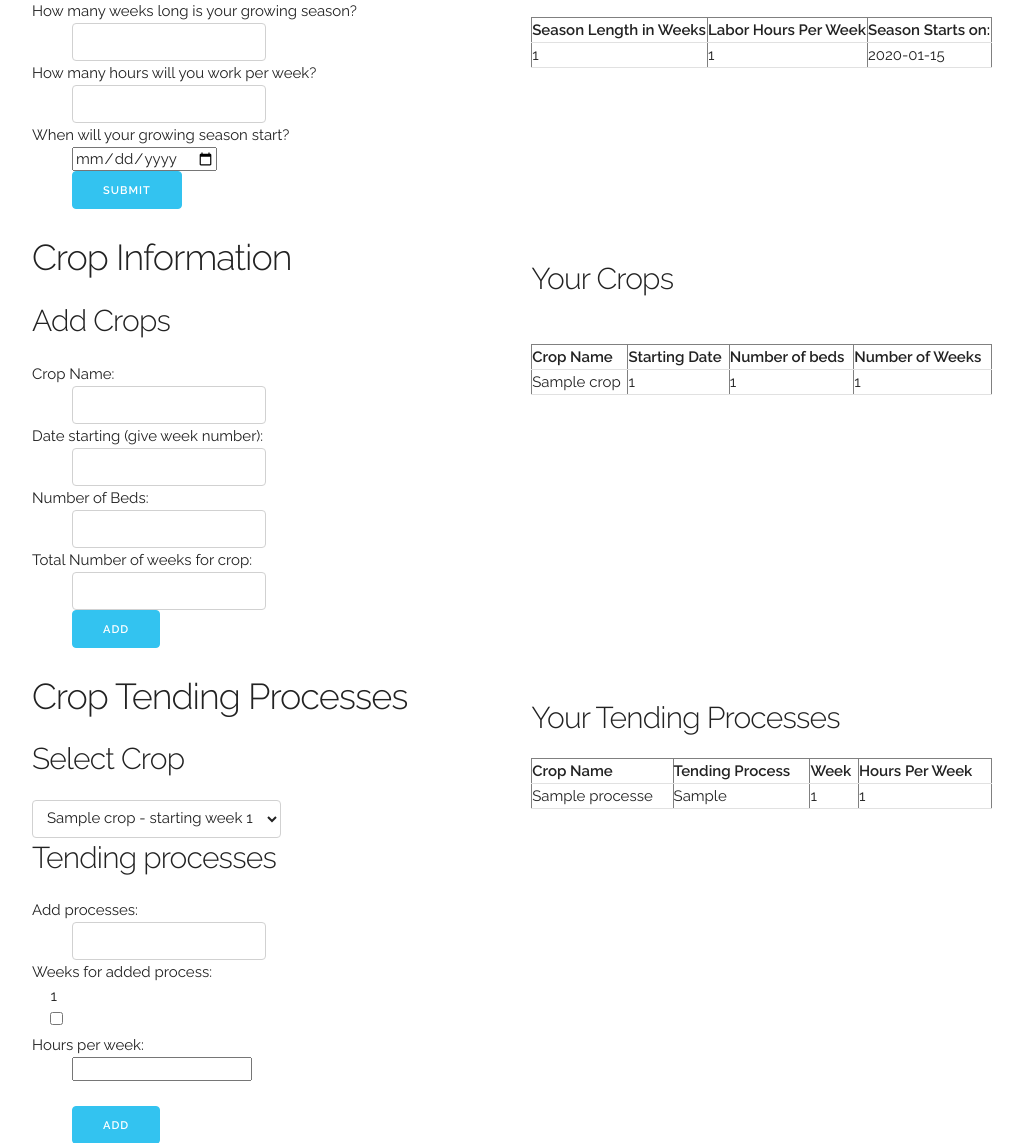
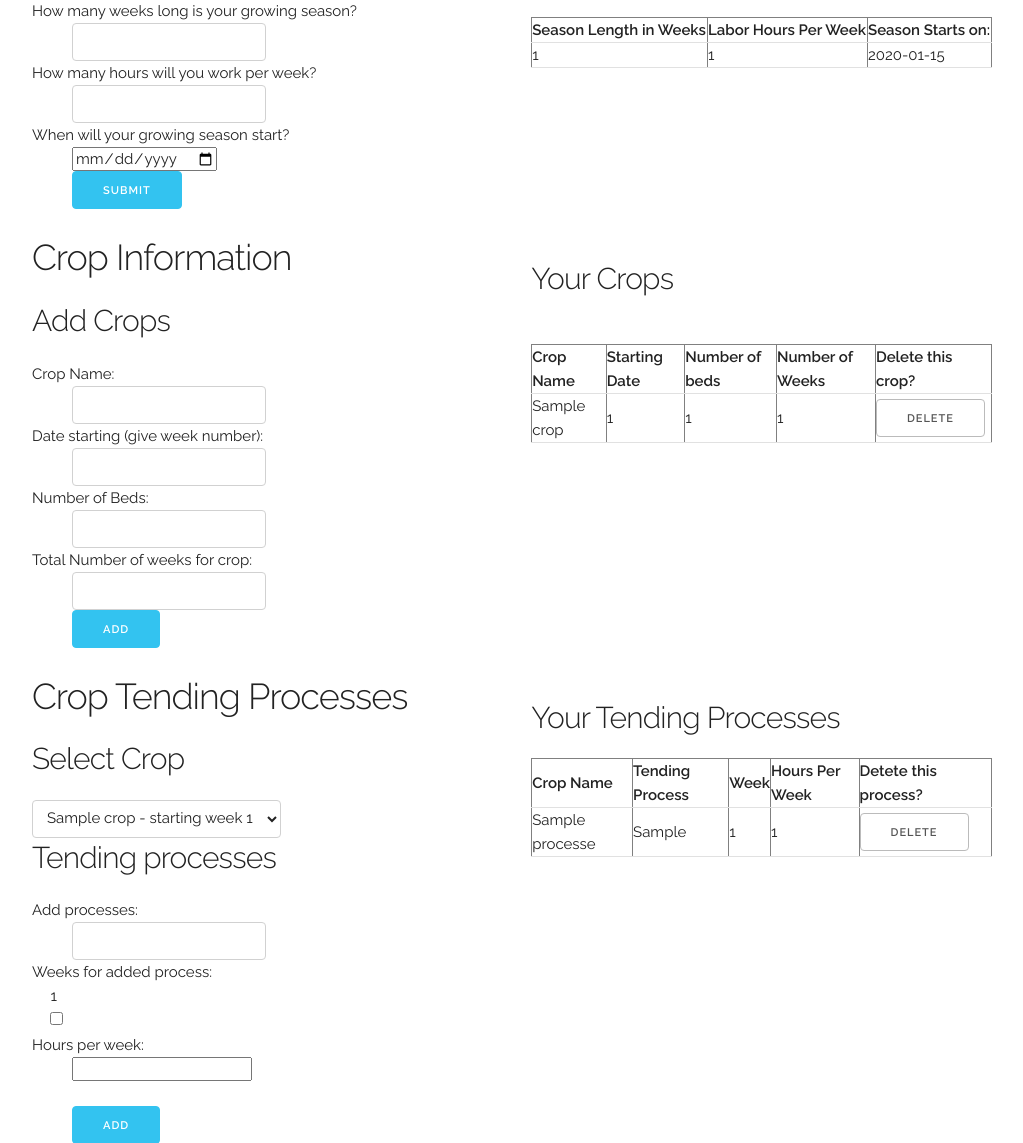
Before and after one commit to AmandaSutherland/FarmOpt, a Flask app: page / in a window 1280 px wide. Shown: the part 244-1387 px from the top of the page, without its empty margins (128-1151 px from the left). Run offline with Flask 2, Linux system fonts and the light colour scheme; the visitor is signed in with stand-in values (Sample User, id 1); tables that the repository leaves empty hold one stand-in row (values such as "Sample post").

Commit message:
added ability to delete items from tables

```diff
--- a/app_config.py
+++ b/app_config.py
@@ -1,6 +1,6 @@
 # configuration
 DATABASE = '/tmp/farmopt.db'
-DEBUG = True
+DEBUG = False
 SECRET_KEY = 'development key'
 # USERNAME = 'admin'
 # PASSWORD = 'default'
--- a/templates/crop_page.html
+++ b/templates/crop_page.html
@@ -40,7 +40,7 @@
   <div class="six columns">
     <br>
     <h4>Your Labor Info:</h4>
-    <table border="1" width="100%">
+    <table id="labortable" border="1" width="100%">
       <tr>
       <th>Season Length in Weeks</th>
       <th>Labor Hours Per Week</th>
@@ -83,12 +83,13 @@
 		<p></p>
 		<h4>Your Crops</h4>
     	<br>
-		<table border="1" width="100%">
+		<table id="croptable" border="1" width="100%">
 			<tr>
 			<th>Crop Name</th>
 			<th>Starting Date</th>
 			<th>Number of beds</th>
-      		<th>Number of Weeks</th>
+      <th>Number of Weeks</th>
+      <th>Delete this crop?</th>
 			</tr>
 			{% for crop in crops %}
 			<tr>
@@ -96,12 +97,19 @@
 			<td>{{ crop.startweek }}</td>
 			<td>{{ crop.numbeds}}</td>
       <td>{{ crop.numweeks}}</td>
+      <td><input type="button" value="Delete" onclick="deleteRow(this)"></td>
 			</tr>
 			{% else %}
 			<em>No crops added yet.</em>
 		 {% endfor %}
 		</table>
 		<br>
+    <script>
+    function deleteRow(r) {
+        var i = r.parentNode.parentNode.rowIndex;
+        document.getElementById("croptable").deleteRow(i);
+    }
+    </script>
   </div>
   </div>
 
@@ -155,12 +163,13 @@
   <div class="six columns">
     <p></p>
     <h4>Your Tending Processes</h4>
-    <table border="1" width="100%">
+    <table id="tendingprocesstable" border="1" width="100%">
       <tr>
       <th>Crop Name</th>
       <th>Tending Process</th>
       <th>Week</th>
       <th>Hours Per Week</th>
+      <th>Detete this process?</th>
       </tr>
       {% for process in processes %}
       <tr>
@@ -168,12 +177,19 @@
       <td>{{ process.process }}</td>
       <td>{{ process.pweeks }}</td>
       <td>{{ process.phours }}</td>
+      <td><input type="button" value="Delete" onclick="deleteRow(this)"></td>
       </tr>
       {% else %}
       <em>No processes added yet.</em>
      {% endfor %}
     </table>
     <br>
+    <script>
+    function deleteRow(r) {
+        var i = r.parentNode.parentNode.rowIndex;
+        document.getElementById("croptable").deleteRow(i);
+    }
+    </script>
   </div>
   </div>
   <button onclick="{{ url_for('calculate') }}" method=post class=button-primary>Generate my lists</button><br>
```
